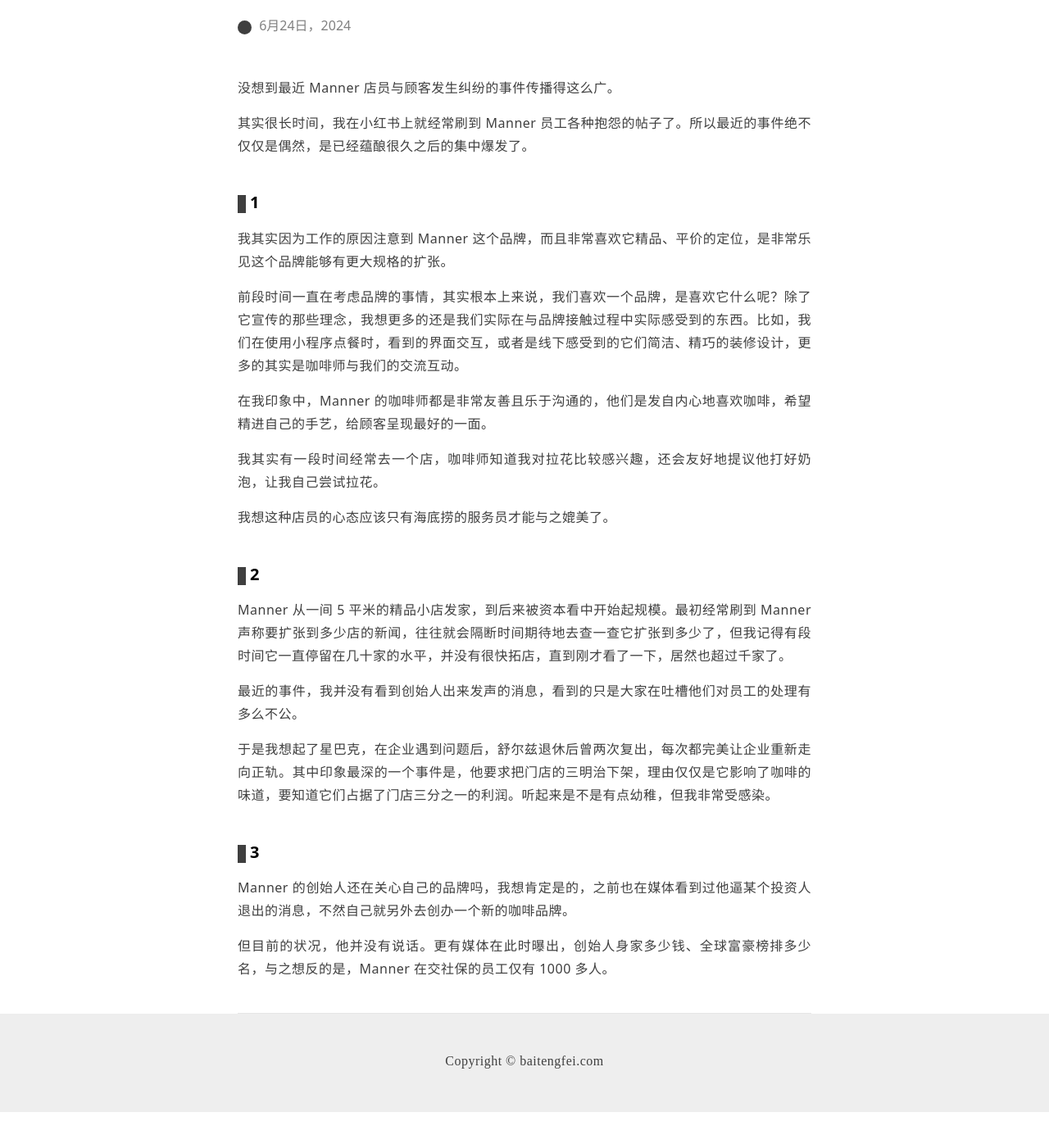
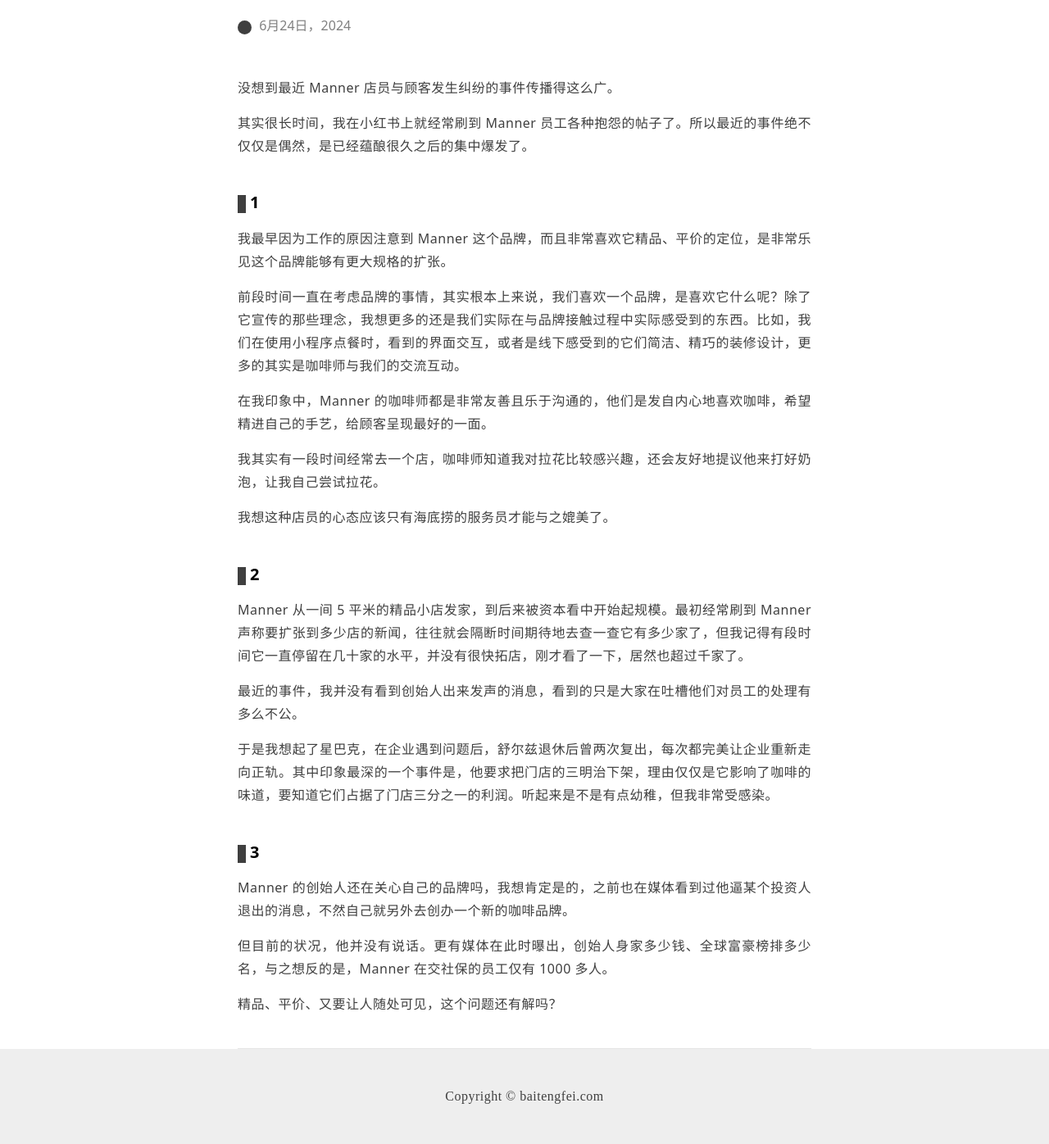
Before and after one commit to baitengfei/baitengfei.github.io, a Jekyll site: the page built from _posts/notes/enlightened/2024-06-24-manner 事件.md, in a window 1280 px wide and 1400 px high, scrolled down 252 px. Shown: the top 1396 px of the window at 82% size. Built offline with Jekyll 4.4.1, drawn with Linux system fonts in a browser that asks for light colours; before the commit the page ends 1609 px from its top, so only the background shows below that.

Commit message:
Update 2024-06-24-manner 事件.md

```diff
--- a/_posts/notes/enlightened/2024-06-24-manner 事件.md
+++ b/_posts/notes/enlightened/2024-06-24-manner 事件.md
@@ -13,19 +13,19 @@
 
 ## 1
 
-我其实因为工作的原因注意到 Manner 这个品牌，而且非常喜欢它精品、平价的定位，是非常乐见这个品牌能够有更大规格的扩张。
+我最早因为工作的原因注意到 Manner 这个品牌，而且非常喜欢它精品、平价的定位，是非常乐见这个品牌能够有更大规格的扩张。
 
 前段时间一直在考虑品牌的事情，其实根本上来说，我们喜欢一个品牌，是喜欢它什么呢？除了它宣传的那些理念，我想更多的还是我们实际在与品牌接触过程中实际感受到的东西。比如，我们在使用小程序点餐时，看到的界面交互，或者是线下感受到的它们简洁、精巧的装修设计，更多的其实是咖啡师与我们的交流互动。
 
 在我印象中，Manner 的咖啡师都是非常友善且乐于沟通的，他们是发自内心地喜欢咖啡，希望精进自己的手艺，给顾客呈现最好的一面。
 
-我其实有一段时间经常去一个店，咖啡师知道我对拉花比较感兴趣，还会友好地提议他打好奶泡，让我自己尝试拉花。
+我其实有一段时间经常去一个店，咖啡师知道我对拉花比较感兴趣，还会友好地提议他来打好奶泡，让我自己尝试拉花。
 
 我想这种店员的心态应该只有海底捞的服务员才能与之媲美了。
 
 ## 2
 
-Manner 从一间 5 平米的精品小店发家，到后来被资本看中开始起规模。最初经常刷到 Manner 声称要扩张到多少店的新闻，往往就会隔断时间期待地去查一查它扩张到多少了，但我记得有段时间它一直停留在几十家的水平，并没有很快拓店，直到刚才看了一下，居然也超过千家了。
+Manner 从一间 5 平米的精品小店发家，到后来被资本看中开始起规模。最初经常刷到 Manner 声称要扩张到多少店的新闻，往往就会隔断时间期待地去查一查它有多少家了，但我记得有段时间它一直停留在几十家的水平，并没有很快拓店，刚才看了一下，居然也超过千家了。
 
 最近的事件，我并没有看到创始人出来发声的消息，看到的只是大家在吐槽他们对员工的处理有多么不公。
 
@@ -36,3 +36,5 @@
 Manner 的创始人还在关心自己的品牌吗，我想肯定是的，之前也在媒体看到过他逼某个投资人退出的消息，不然自己就另外去创办一个新的咖啡品牌。
 
 但目前的状况，他并没有说话。更有媒体在此时曝出，创始人身家多少钱、全球富豪榜排多少名，与之想反的是，Manner 在交社保的员工仅有 1000 多人。
+
+精品、平价、又要让人随处可见，这个问题还有解吗？
```
Also changed, not shown: other parts of _posts/notes/enlightened/2024-06-24-manner 事件.md (+1 -1 lines).
